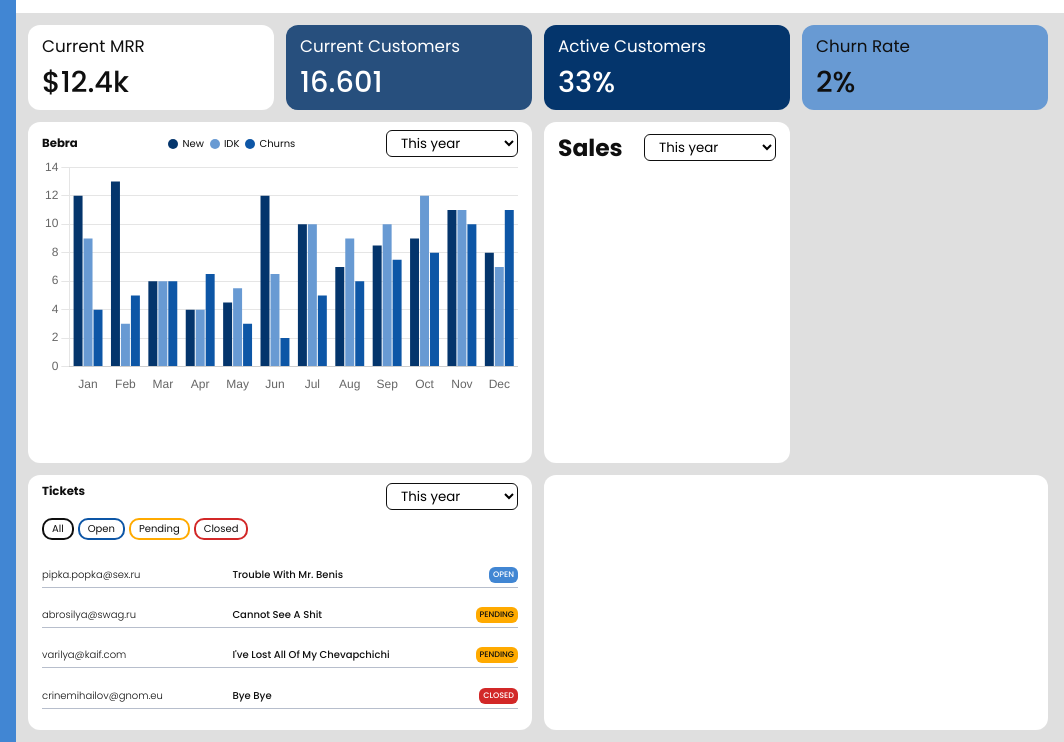
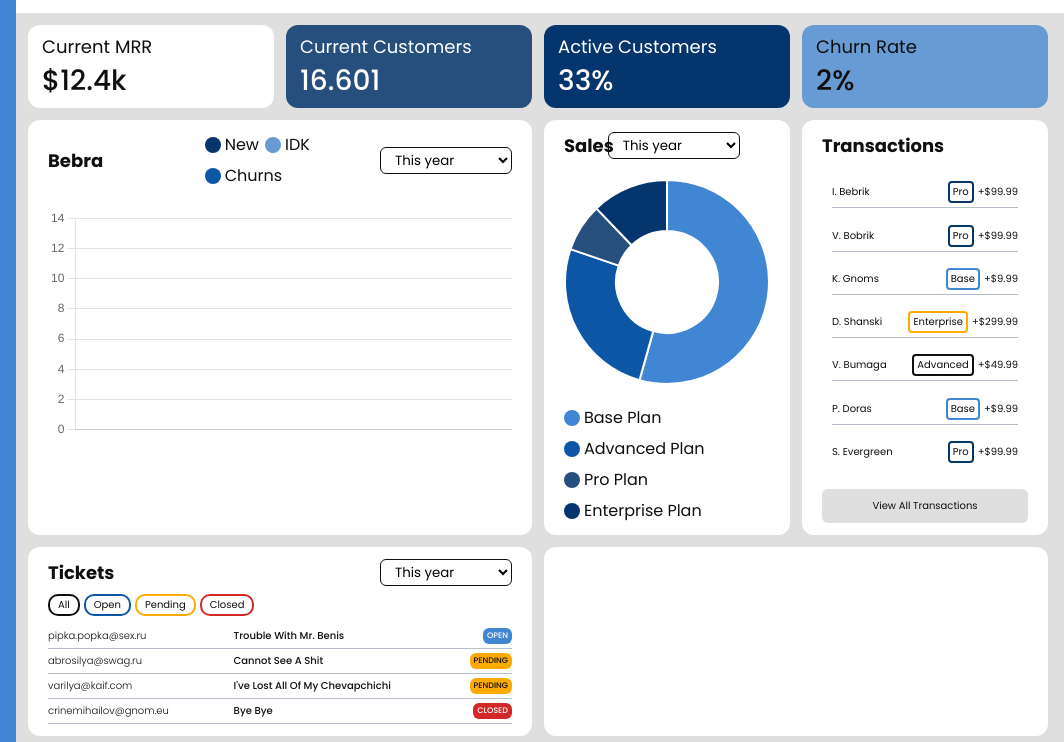
Before and after one commit to sysol8/maket, a website: page index.html in a window 1280 px wide. Shown: the part 58-800 px from the top of the page, 216-1280 px from the left. Drawn offline with nearby package versions, Linux system fonts and the light colour scheme.

Commit message:
короче сделать статичный макет и уже чета нормальное делать

```diff
--- a/index.html
+++ b/index.html
@@ -144,7 +144,7 @@
               <canvas class="chart bar-chart" id="bar-chart"></canvas>
             </div>
         </article>
-        <article class="widget widget-medium">
+        <article class="widget widget_medium">
           <div class="widget__info-container">
             <h3 class="widget__title justify-left">Sales</h3>
             <select
@@ -156,12 +156,12 @@
               <option class="widget__select-item">All time</option>
             </select>
           </div>
-          <!-- <div class="chart__container doughnut-chart">
+          <div class="chart__container doughnut-chart">
             <canvas class="chart" id="doughnut-chart"></canvas>
-          </div> -->
+          </div>
           <div class="chart__legend" id="chart__legend-doughnut"></div>
         </article>
-        <!-- <article class="widget widget-medium transactions">
+        <article class="widget widget_medium transactions">
           <h3 class="widget__title transactions__title">Transactions</h3>
           <ul class="transactions__list">
             <li class="transactions__list-item">
@@ -207,7 +207,7 @@
           <button class="transactions__button_view-all">
             View All Transactions
           </button>
-        </article> -->
+        </article>
         <article class="widget widget_large tickets">
           <h3 class="widget__title tickets__title">Tickets</h3>
           <select
--- a/scripts/charts.js
+++ b/scripts/charts.js
@@ -43,6 +43,8 @@ const htmlLegendPlugin = {
       const boxSpan = document.createElement("span");
       boxSpan.classList.add('legend__marker');
       boxSpan.style.background = item.fillStyle;
+      boxSpan.style.inlineSize = "16px";
+      boxSpan.style.blockSize = "16px";
 
       const textContainer = document.createElement("p");
       textContainer.classList.add('list-item__text')
@@ -78,7 +80,7 @@ const barChart = document.getElementById("bar-chart");
 new Chart(barChart, {
   type: "bar",
   data: {
-    labels: months,
+    /* labels: months, */
     datasets: [
       {
         label: "New",
--- a/styles/style.css
+++ b/styles/style.css
@@ -186,6 +186,7 @@
   gap: 1.2rem;
   padding-block: 1.2rem;
   padding-inline: 1.2rem 1.6rem;
+  font-size: 1.2rem;
   overflow-y: auto;
   background-color: var(--background-grey);
 }
@@ -196,7 +197,7 @@
   border-radius: 12px;
   padding: 0.8rem 1.4rem 0.6rem;
   color: var(--text);
-  font-weight: normal;
+  font-weight: 400;
   font-size: 1rem;
   background-color: white;
 }
@@ -221,39 +222,50 @@
 
 .widget_small {
   justify-content: space-between;
-  font-size: 1.2rem;
   grid-column: span 3;
 }
 
 .widget_small .widget__title {
   font-weight: 400;
-  font-size: 1.4em;
 }
 
 .widget_small .widget__text {
   font-weight: 500;
-  font-size: 2.4em;
+  font-size: 2.8em;
 }
 
-.widget-medium {
+.widget__title {
+  font-size: 1.8em;
+}
+
+.widget_medium {
   grid-column: span 3;
-  font-size: 2rem;
+  padding: 1.2rem 2rem;
 }
 
 .widget_large {
   grid-column: span 6;
+  padding: 1.2rem 2rem;
 }
 
 .widget__info-container {
-  display: flex;
+  display: grid;
+  grid-template-columns: repeat(3, 1fr);
   justify-content: space-between;
   align-items: center;
   flex-wrap: wrap;
   gap: 0.6rem;
 }
 
+.chart__legend {
+  font-size: 1.6em;
+  justify-self: center;
+}
+
 .widget__select {
+  justify-self: end;
   border: 1px solid var(--text);
+  min-inline-size: 12rem;
   border-radius: 6px;
   padding: 2px 10px;
   outline: none;
@@ -270,6 +282,7 @@
 }
 
 .chart__container {
+  padding-block: 2rem;
 }
 
 .chart {
@@ -281,12 +294,12 @@
 .doughnut-chart {
 }
 
-.chart__data-total {
+/* .chart__data-total {
   position: absolute;
   z-index: 2;
   color: black;
   inset: 0;
-}
+} */
 
 .legend__list {
   display: flex;
```
